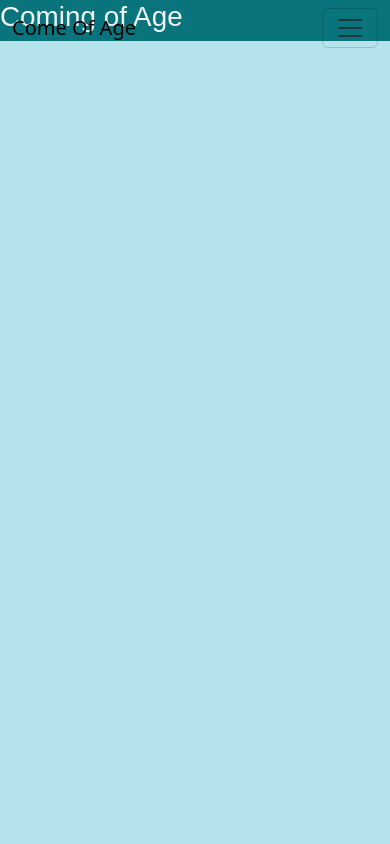
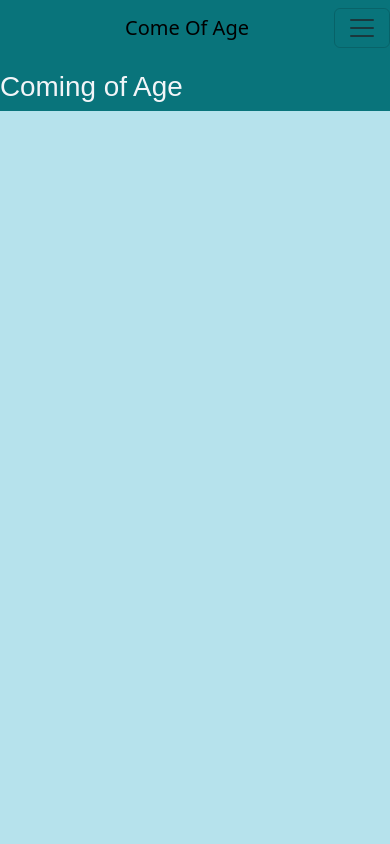
Before and after one commit to Ultrasteem/Come-of-Age, a plain HTML site: page index.html in a window 390 px wide. Shown: the top 844 px of the page. Drawn offline with nearby package versions, Linux system fonts and the light colour scheme; a web font is replaced by a local one.

Commit message:
center nav brand center on small screen

```diff
--- a/assets/css/style.css
+++ b/assets/css/style.css
@@ -36,12 +36,20 @@ body{
     width: 100vw;
 }
 /*nav styles*/
+nav, nav div dialog{
+    background-color: var(--header-footer-background-color);
+    color: var(--highlight-text-color);
+    z-index: 1000;
+
+}
+
 
 /*header styles*/
 header{
     background-color: var(--header-footer-background-color);
     color: var(--highlight-text-color);
-    height: fit-content;
+    position: relative;
+    padding-top: 70px;
 
 }
 
@@ -61,15 +69,3 @@ footer{
     bottom: 0;
     width: 100%;
 }
-
-/*test styles for headings and paragraphs*/
-/* h1{
-    color: var(--primary-text-color);
-    background-color: var(--header-footer-background-color);
-    font-family: var(--heading-font);
-
-}
-p{
-    color: var(--secondary-text-color);
-    font-family: var(--primary-font);
-} */
--- a/index.html
+++ b/index.html
@@ -16,11 +16,11 @@
 </head>
 <body>
 <!--Bootstrap Navbar-->
-    <nav class="navbar sm:navbar-expand bg-1 fg-2 position-fixed top-0 start-0 end-0">
-        <div class="container-fluid ">
+    <nav class="navbar sm:navbar-expand bg-1 fg-2 position-fixed top-0 start-0 end-0 ">
+        <div class="container-fluid justify-content-center position-relative">
             <a class="navbar-brand " href="index.html">Come Of Age</a>
 
-            <button class="btn-icon navbar-toggler" type="button" data-bs-toggle="drawer" data-bs-target="#navbarNav" aria-controls="navbarNav" aria-expanded="false" aria-label="Toggle navigation">
+            <button class="btn-icon navbar-toggler position-absolute end-0" type="button" data-bs-toggle="drawer" data-bs-target="#navbarNav" aria-controls="navbarNav" aria-expanded="false" aria-label="Toggle navigation">
                 <span class="navbar-toggler-icon" aria-hidden="true"></span>
             </button>
 
```
